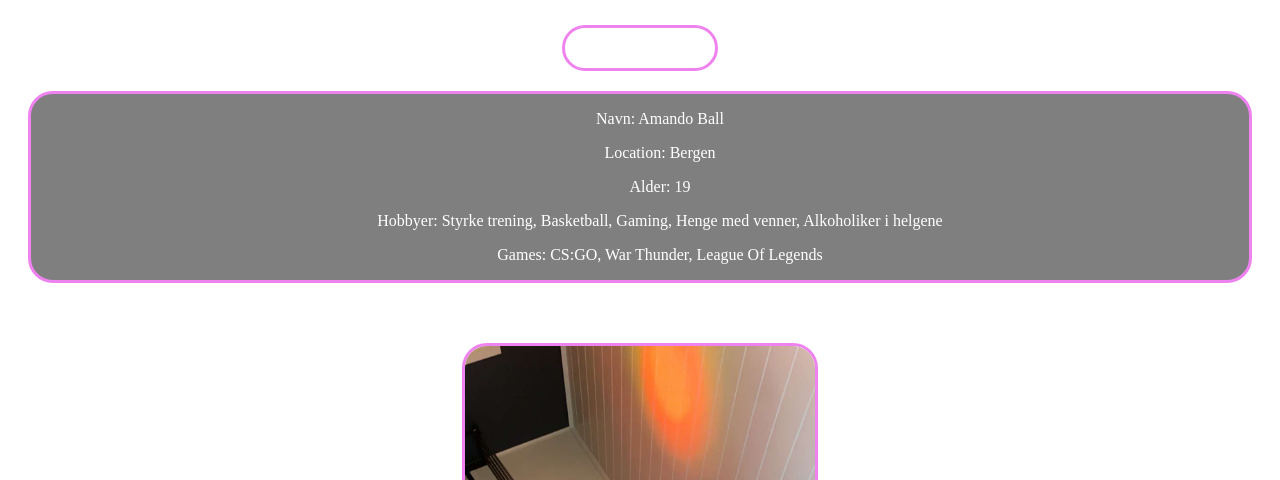
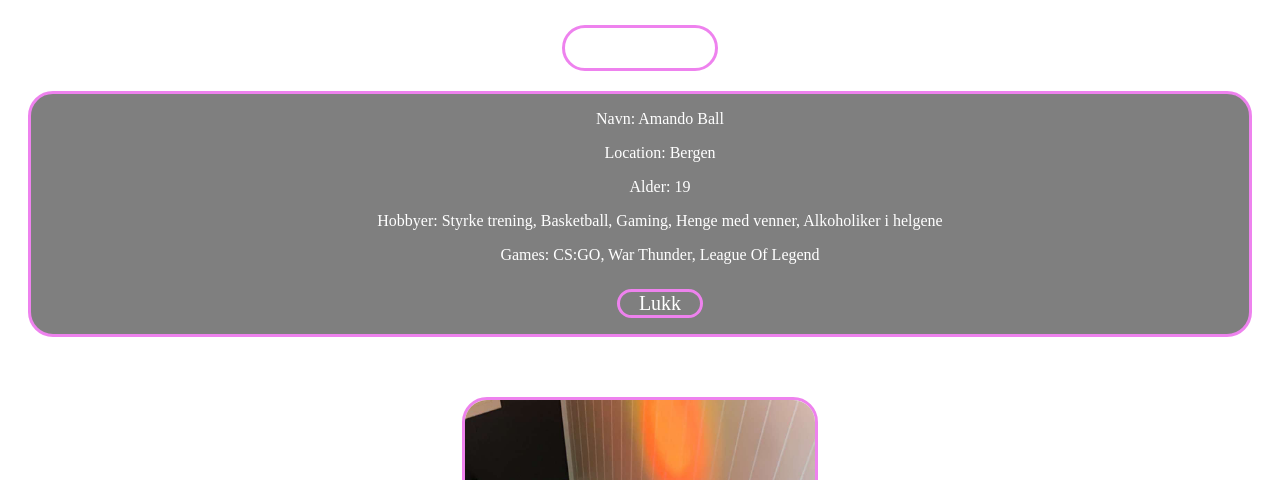
Before and after one commit to StormyV2/Introduksjonstekst-oppgave1, a plain HTML site: page index.html in a window 1280 px wide. Both pictures are taken after a click on the element "Amando". Shown: the top 480 px of the page. Drawn offline with Linux system fonts and the light colour scheme.

Commit message:
update2
added close buton and hover mouse on 2 buttons

```diff
--- a/java.js
+++ b/java.js
@@ -1,13 +1,20 @@
 function amandoinfo(){
     document.getElementById('amandoned').innerHTML= /*HTML*/`
-    <div class="amandocard">
-   <ul>Navn: Amando Ball</ul>
-    <ul>Location: Bergen</ul>
-   <ul> Alder: 19</ul>
-    <ul>Hobbyer: Styrke trening, Basketball, Gaming, Henge med venner, Alkoholiker i helgene</ul>
-    <ul>Games: CS:GO, War Thunder, League Of Legends
+    <div id="closeinfo">
+      <div class="amandocard">
+         <ul>Navn: Amando Ball</ul>
+         <ul>Location: Bergen</ul>
+         <ul> Alder: 19</ul>
+         <ul>Hobbyer: Styrke trening, Basketball, Gaming, Henge med venner, Alkoholiker i helgene</ul>
+         <ul>Games: CS:GO, War Thunder, League Of Legend
+         <div class="closer" onclick="closeinfo()">Lukk</div>
     </div>
 `
+}
+
+function closeinfo(){
+    document.getElementById('closeinfo').innerHTML=``;
+
 }
 
 function byttbak(){
--- a/style.css
+++ b/style.css
@@ -17,6 +17,21 @@
     margin-right: auto;
     font-size: 35px;
     margin-top: 25px;
+    cursor: pointer;
+}
+
+.closer{
+    color: white;
+    border: solid violet;
+    border-radius: 25px;
+    width: 80px;
+    text-align: center;
+    margin-left: auto;
+    margin-right: auto;
+    font-size: 20px;
+    margin-top: 25px;
+    cursor: pointer;
+
 }
 
 .column{
```
